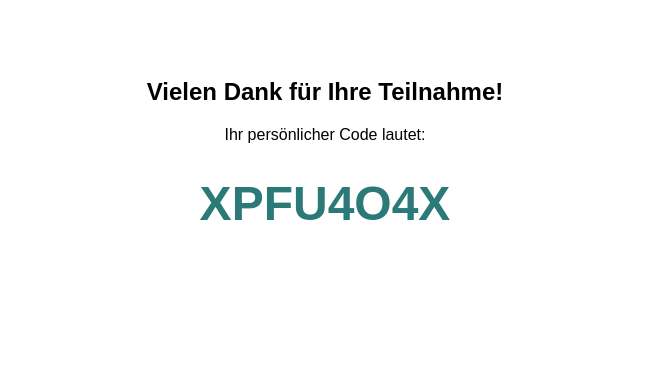
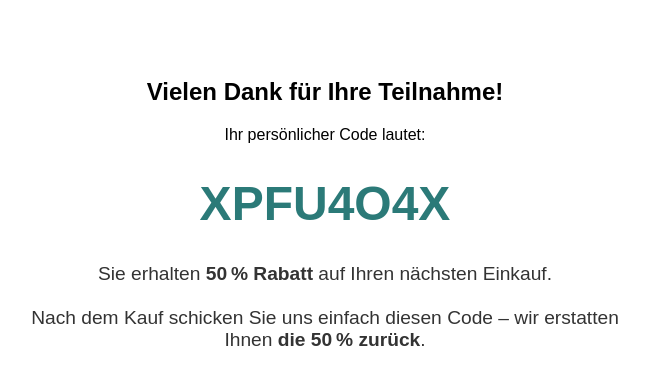
Before and after one commit to pflanzenschatz/code-generator, a plain HTML site: page index.html in a window 1280 px wide. Shown: the whole page, without its empty margins (315-964 px from the left). Drawn offline with Linux system fonts and the light colour scheme.

Commit message:
Update index.html

```diff
--- a/index.html
+++ b/index.html
@@ -4,8 +4,21 @@
   <meta charset="UTF-8">
   <title>Ihr persönlicher Code</title>
   <style>
-    body { font-family: sans-serif; text-align: center; padding: 50px; }
-    h1 { font-size: 3em; color: #2b7a78; }
+    body {
+      font-family: sans-serif;
+      text-align: center;
+      padding: 50px;
+    }
+    h1 {
+      font-size: 3em;
+      color: #2b7a78;
+    }
+    .info {
+      font-size: 1.2em;
+      max-width: 600px;
+      margin: 20px auto;
+      color: #333;
+    }
   </style>
 </head>
 <body>
@@ -13,6 +26,13 @@
   <p>Ihr persönlicher Code lautet:</p>
   <h1 id="code"></h1>
 
+  <div class="info">
+    Sie erhalten <strong>50 % Rabatt</strong> auf Ihren nächsten Einkauf.
+    <br><br>
+    Nach dem Kauf schicken Sie uns einfach diesen Code –
+    wir erstatten Ihnen <strong>die 50 % zurück</strong>.
+  </div>
+
   <script>
     const code = Math.random().toString(36).substring(2, 10).toUpperCase();
     document.getElementById("code").innerText = code;
```
